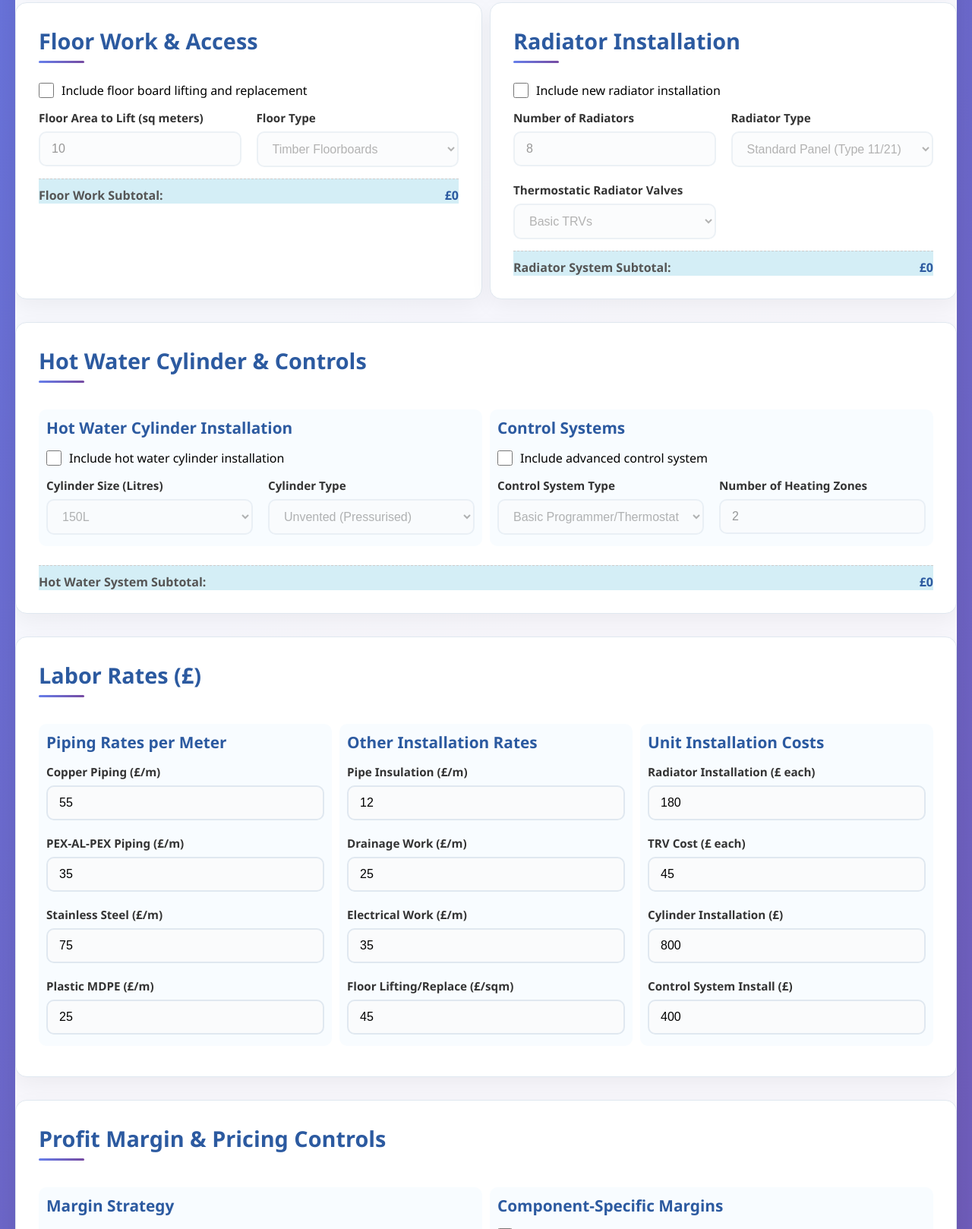
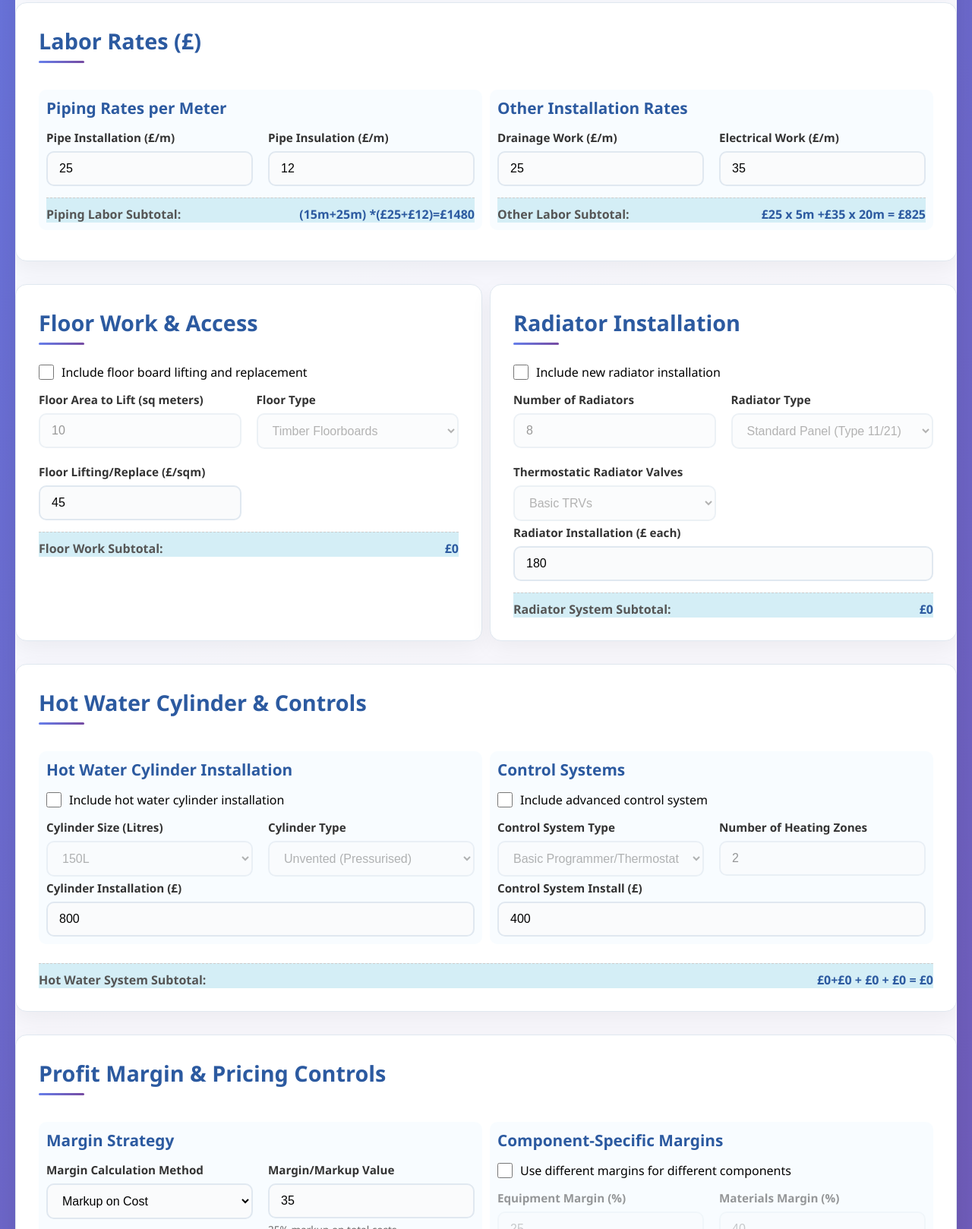
Before and after one commit to Luke-11/heatpump, a plain HTML site: page index.html in a window 1280 px wide. Shown: the part 1367-2985 px from the top of the page at 76% size. Drawn offline with Linux system fonts and the light colour scheme.

Commit message:
update subtotals calculations

```diff
--- a/calculation.js
+++ b/calculation.js
@@ -2,6 +2,7 @@
 import {
   getMaterialRate,
   getRadiatorCost,
+  getValveCost,
   getCylinderCost,
   getControlSystemCost,
   getCondensateDrainCost,
@@ -106,7 +107,7 @@ document.addEventListener("DOMContentLoaded", () => {
     const radiatorInstallCost = parseFloat(
       document.getElementById("radiatorInstallCost").value
     );
-    const trvCost = parseFloat(document.getElementById("trvCost").value);
+    // const trvCost = parseFloat(document.getElementById("trvCost").value);
     const cylinderInstallCost = parseFloat(
       document.getElementById("cylinderInstallCost").value
     );
@@ -146,10 +147,11 @@ document.addEventListener("DOMContentLoaded", () => {
     if (includeRadiators) {
       radiatorCosts = numRadiators * getRadiatorCost(radiatorType);
       radiatorInstallCosts = numRadiators * radiatorInstallCost;
-      if (trvInstall !== "none") {
-        const trvPrice = trvInstall === "smart" ? trvCost * 2 : trvCost;
-        trvCosts = numRadiators * trvPrice;
-      }
+      trvCosts = numRadiators * getValveCost(trvInstall);
+      // if (trvInstall !== "none") {
+      //   const trvPrice = trvInstall === "smart" ? trvCost * 2 : trvCost;
+      //   trvCosts = numRadiators * trvPrice;
+      // }
     }
 
     // ===== HOT WATER CYLINDER COSTS =====
@@ -624,16 +626,17 @@ document.addEventListener("DOMContentLoaded", () => {
         const trvInstall = document.getElementById("trvInstall").value;
         const radiatorInstallCost =
           parseFloat(document.getElementById("radiatorInstallCost").value) || 0;
-        const trvCost =
-          parseFloat(document.getElementById("trvCost").value) || 0;
+        // const trvCost =
+        //   parseFloat(document.getElementById("trvCost").value) || 0;
 
         const radiatorUnitCost = getRadiatorCost(radiatorType);
         const radiatorCosts = numRadiators * radiatorUnitCost;
         const radiatorInstallCosts = numRadiators * radiatorInstallCost;
-        const trvCosts =
-          trvInstall !== "none"
-            ? numRadiators * (trvInstall === "smart" ? trvCost * 2 : trvCost)
-            : 0;
+        const trvCost = getValveCost(trvInstall);
+        const trvCosts = numRadiators * trvCost;
+        // trvInstall !== "none"
+        //   ? numRadiators * (trvInstall === "smart" ? trvCost * 2 : trvCost)
+        //   : 0;
 
         radiatorTotal = radiatorCosts + radiatorInstallCosts + trvCosts;
 
@@ -650,14 +653,15 @@ document.addEventListener("DOMContentLoaded", () => {
         "includeAdvancedControls"
       ).checked;
       let hotWaterTotal = 0;
-
+      let cylinderCost = 0;
+      let cylinderInstallCost = 0;
       // Calculate hot water costs
       if (includeHotWater) {
         const cylinderSize = document.getElementById("cylinderSize").value;
         const cylinderType = document.getElementById("cylinderType").value;
-        const cylinderInstallCost =
+        cylinderInstallCost =
           parseFloat(document.getElementById("cylinderInstallCost").value) || 0;
-        const cylinderCost = getCylinderCost(cylinderSize, cylinderType);
+        cylinderCost = getCylinderCost(cylinderSize, cylinderType);
         hotWaterTotal = cylinderCost + cylinderInstallCost;
       }
 
@@ -680,8 +684,29 @@ document.addEventListener("DOMContentLoaded", () => {
 
       document.getElementById(
         "hotWaterTotal"
-      ).textContent = `£${hotWaterTotal.toLocaleString()}`;
+      ).textContent = `£${cylinderCost}+£${cylinderInstallCost} + £${controlSystemCost} + £${controlSystemInstallCost} = £${hotWaterTotal.toLocaleString()}`;
       console.log("hotWaterTotal", hotWaterTotal);
+      // Piping Labor Total
+      const pipingLaborRate =
+        parseFloat(document.getElementById("pipeLaborRate").value) || 0;
+      const insulationLabor =
+        parseFloat(document.getElementById("insulationRate").value) || 0;
+      const pipingLaborTotal =
+        (primaryPiping + secondaryPiping) * (pipingLaborRate + insulationLabor);
+      document.getElementById(
+        "pipingLabor"
+      ).textContent = `(${primaryPiping}m+${secondaryPiping}m) *(£${pipingLaborRate}+£${insulationLabor})=£${pipingLaborTotal}`;
+      // OtherLabor Total
+      const electricalLaborRate =
+        document.getElementById("electricalRate").value || 0;
+      const drainageLaborRate =
+        document.getElementById("drainageRate").value || 0;
+      const otherLaborTotal =
+        electricalLaborRate * electricalCabling +
+        drainageLaborRate * condensateDrain;
+      document.getElementById(
+        "otherLabor"
+      ).textContent = `£${drainageLaborRate} x ${condensateDrain}m +£${electricalLaborRate} x ${electricalCabling}m  = £${otherLaborTotal.toLocaleString()}`;
     } catch (error) {
       console.error("Error in updateSubsectionTotals:", error);
     }
--- a/index.html
+++ b/index.html
@@ -230,9 +230,7 @@
             <!-- Secondary Circuit subtotal -->
             <div class="subsection-total">
               <span>Secondary Circuit Subtotal:</span>
-                <span id="secondaryCircuitTotal" class="subtotal-value"
-                  >£0</span
-                >
+              <span id="secondaryCircuitTotal" class="subtotal-value">£0</span>
             </div>
           </div>
 
@@ -278,6 +276,203 @@
           </div>
         </div>
       </div>
+
+     <!-- ========================================
+                 MATERIAL & LABOR RATES
+                 Customize these rates based on your costs
+                 ======================================== -->
+      <div class="section">
+        <h2 class="section-title">Labor Rates (£)</h2>
+        <div class="section-grid">
+          <!-- Piping Rates -->
+          <div class="subsection">
+            <h3>Piping Rates per Meter</h3>
+            <div class="form-grid-2">
+              <div class="form-group">
+                <label for="pipeLaborRate">Pipe Installation (£/m)</label>
+                <input
+                  type="number"
+                  id="pipeLaborRate"
+                  value="25"
+                  min="20"
+                  max="200"
+                  step="1"
+                />
+              </div>
+              <div class="form-group">
+                <label for="insulationRate">Pipe Insulation (£/m)</label>
+                <input
+                  type="number"
+                  id="insulationRate"
+                  value="12"
+                  min="5"
+                  max="50"
+                  step="1"
+                />
+              </div>
+              <!-- <div class="form-group">
+                    <label for="copperRate">Copper Piping (£/m)</label>
+                    <input
+                      type="number"
+                      id="copperRate"
+                      value="55"
+                      min="20"
+                      max="200"
+                      step="1"
+                    />
+                  </div> -->
+              <!-- <div class="form-group">
+                    <label for="pexRate">PEX-AL-PEX Piping (£/m)</label>
+                    <input
+                      type="number"
+                      id="pexRate"
+                      value="35"
+                      min="15"
+                      max="150"
+                      step="1"
+                    />
+                  </div>
+                  <div class="form-group">
+                    <label for="stainlessRate">Stainless Steel (£/m)</label>
+                    <input
+                      type="number"
+                      id="stainlessRate"
+                      value="75"
+                      min="30"
+                      max="300"
+                      step="1"
+                    />
+                  </div>
+                  <div class="form-group">
+                    <label for="plasticRate">Plastic MDPE (£/m)</label>
+                    <input
+                      type="number"
+                      id="plasticRate"
+                      value="25"
+                      min="10"
+                      max="100"
+                      step="1"
+                    />
+                  </div> -->
+            </div>
+            <div class="subsection-total">
+              <span>Piping Labor Subtotal:</span>
+              <span id="pipingLabor" class="subtotal-value">£0</span>
+            </div>
+          </div>
+
+          <!-- Other Installation Rates -->
+          <div class="subsection">
+            <h3>Other Installation Rates</h3>
+            <div class="form-grid-2">
+              <!-- <div class="form-group">
+                    <label for="insulationRate">Pipe Insulation (£/m)</label>
+                    <input
+                      type="number"
+                      id="insulationRate"
+                      value="12"
+                      min="5"
+                      max="50"
+                      step="1"
+                    />
+                  </div> -->
+              <div class="form-group">
+                <label for="drainageRate">Drainage Work (£/m)</label>
+                <input
+                  type="number"
+                  id="drainageRate"
+                  value="25"
+                  min="10"
+                  max="100"
+                  step="1"
+                />
+              </div>
+              <div class="form-group">
+                <label for="electricalRate">Electrical Work (£/m)</label>
+                <input
+                  type="number"
+                  id="electricalRate"
+                  value="35"
+                  min="15"
+                  max="150"
+                  step="1"
+                />
+              </div>
+              <!-- <div class="form-group">
+                <label for="floorLiftRate">Floor Lifting/Replace (£/sqm)</label>
+                <input
+                  type="number"
+                  id="floorLiftRate"
+                  value="45"
+                  min="20"
+                  max="150"
+                  step="1"
+                />
+              </div> -->
+            </div>
+            <div class="subsection-total">
+              <span>Other Labor Subtotal:</span>
+              <span id="otherLabor" class="subtotal-value">£0</span>
+            </div>
+          </div>
+
+          <!-- Unit Installation Costs -->
+          <!-- <div class="subsection">
+            <h3>Unit Installation Costs</h3>
+            <div class="form-grid-2"> -->
+              <!-- <div class="form-group">
+                    <label for="radiatorInstallCost">Radiator Installation (£ each)</label>
+                    <input
+                      type="number"
+                      id="radiatorInstallCost"
+                      value="180"
+                      min="50"
+                      max="500"
+                      step="10"
+                    />
+                  </div> -->
+              <!-- <div class="form-group">
+                    <label for="trvCost">TRV Cost (£ each)</label>
+                    <input
+                      type="number"
+                      id="trvCost"
+                      value="45"
+                      min="15"
+                      max="200"
+                      step="5"
+                    />
+                  </div> -->
+              <!-- <div class="form-group">
+                    <label for="cylinderInstallCost"
+                      >Cylinder Installation (£)</label
+                    >
+                    <input
+                      type="number"
+                      id="cylinderInstallCost"
+                      value="800"
+                      min="300"
+                      max="2000"
+                      step="50"
+                    />
+                  </div> -->
+              <!-- <div class="form-group">
+                    <label for="controlInstallCost"
+                      >Control System Install (£)</label
+                    >
+                    <input
+                      type="number"
+                      id="controlInstallCost"
+                      value="400"
+                      min="150"
+                      max="1500"
+                      step="50"
+                    />
+                  </div> -->
+              <!-- </div>
+              </div> -->
+            </div>
+          </div>
+
       <div class="section-grid">
         <!-- ========================================
                  FLOOR WORK & ACCESS
@@ -312,6 +507,17 @@
                 <option value="engineered">Engineered Wood</option>
                 <option value="laminate">Laminate</option>
               </select>
+            </div>
+            <div class="form-group">
+                <label for="floorLiftRate">Floor Lifting/Replace (£/sqm)</label>
+                <input
+                  type="number"
+                  id="floorLiftRate"
+                  value="45"
+                  min="20"
+                  max="150"
+                  step="1"
+                />
               </div>
           </div>
 
@@ -362,7 +568,19 @@
               </select>
             </div>
           </div>
-
+          <div class="form-group">
+            <label for="radiatorInstallCost"
+              >Radiator Installation (£ each)</label
+            >
+            <input
+              type="number"
+              id="radiatorInstallCost"
+              value="180"
+              min="50"
+              max="500"
+              step="10"
+            />
+          </div>
           <div class="subsection-total">
             <span>Radiator System Subtotal:</span>
             <span id="radiatorTotal" class="subtotal-value">£0</span>
@@ -404,6 +622,17 @@
                 </select>
               </div>
             </div>
+            <div class="form-group">
+              <label for="cylinderInstallCost">Cylinder Installation (£)</label>
+              <input
+                type="number"
+                id="cylinderInstallCost"
+                value="800"
+                min="300"
+                max="2000"
+                step="50"
+              />
+            </div>
           </div>
           <!-- Control Systems -->
           <div class="subsection">
@@ -436,170 +665,8 @@
                 />
               </div>
             </div>
-              </div>
-            </div>
-            <div class="subsection-total">
-              <span>Hot Water System Subtotal:</span>
-              <span id="hotWaterTotal" class="subtotal-value">£0</span>
-            </div>
-          </div>
-
-          <!-- ========================================
-                 MATERIAL & LABOR RATES
-                 Customize these rates based on your costs
-                 ======================================== -->
-          <div class="section">
-            <h2 class="section-title">Labor Rates (£)</h2>
-            <div class="section-grid">
-              <!-- Piping Rates -->
-              <div class="subsection">
-                <h3>Piping Rates per Meter</h3>
-                <div class="form-grid-2">
             <div class="form-group">
-                    <label for="copperRate">Copper Piping (£/m)</label>
-                    <input
-                      type="number"
-                      id="copperRate"
-                      value="55"
-                      min="20"
-                      max="200"
-                      step="1"
-                    />
-                  </div>
-                  <div class="form-group">
-                    <label for="pexRate">PEX-AL-PEX Piping (£/m)</label>
-                    <input
-                      type="number"
-                      id="pexRate"
-                      value="35"
-                      min="15"
-                      max="150"
-                      step="1"
-                    />
-                  </div>
-                  <div class="form-group">
-                    <label for="stainlessRate">Stainless Steel (£/m)</label>
-                    <input
-                      type="number"
-                      id="stainlessRate"
-                      value="75"
-                      min="30"
-                      max="300"
-                      step="1"
-                    />
-                  </div>
-                  <div class="form-group">
-                    <label for="plasticRate">Plastic MDPE (£/m)</label>
-                    <input
-                      type="number"
-                      id="plasticRate"
-                      value="25"
-                      min="10"
-                      max="100"
-                      step="1"
-                    />
-                  </div>
-                </div>
-              </div>
-
-              <!-- Other Installation Rates -->
-              <div class="subsection">
-                <h3>Other Installation Rates</h3>
-                <div class="form-grid-2">
-                  <div class="form-group">
-                    <label for="insulationRate">Pipe Insulation (£/m)</label>
-                    <input
-                      type="number"
-                      id="insulationRate"
-                      value="12"
-                      min="5"
-                      max="50"
-                      step="1"
-                    />
-                  </div>
-                  <div class="form-group">
-                    <label for="drainageRate">Drainage Work (£/m)</label>
-                    <input
-                      type="number"
-                      id="drainageRate"
-                      value="25"
-                      min="10"
-                      max="100"
-                      step="1"
-                    />
-                  </div>
-                  <div class="form-group">
-                    <label for="electricalRate">Electrical Work (£/m)</label>
-                    <input
-                      type="number"
-                      id="electricalRate"
-                      value="35"
-                      min="15"
-                      max="150"
-                      step="1"
-                    />
-                  </div>
-                  <div class="form-group">
-                    <label for="floorLiftRate"
-                      >Floor Lifting/Replace (£/sqm)</label
-                    >
-                    <input
-                      type="number"
-                      id="floorLiftRate"
-                      value="45"
-                      min="20"
-                      max="150"
-                      step="1"
-                    />
-                  </div>
-                </div>
-              </div>
-
-              <!-- Unit Installation Costs -->
-              <div class="subsection">
-                <h3>Unit Installation Costs</h3>
-                <div class="form-grid-2">
-                  <div class="form-group">
-                    <label for="radiatorInstallCost"
-                      >Radiator Installation (£ each)</label
-                    >
-                    <input
-                      type="number"
-                      id="radiatorInstallCost"
-                      value="180"
-                      min="50"
-                      max="500"
-                      step="10"
-                    />
-                  </div>
-                  <div class="form-group">
-                    <label for="trvCost">TRV Cost (£ each)</label>
-                    <input
-                      type="number"
-                      id="trvCost"
-                      value="45"
-                      min="15"
-                      max="200"
-                      step="5"
-                    />
-                  </div>
-                  <div class="form-group">
-                    <label for="cylinderInstallCost"
-                      >Cylinder Installation (£)</label
-                    >
-                    <input
-                      type="number"
-                      id="cylinderInstallCost"
-                      value="800"
-                      min="300"
-                      max="2000"
-                      step="50"
-                    />
-                  </div>
-                  <div class="form-group">
-                    <label for="controlInstallCost"
-                      >Control System Install (£)</label
-                    >
+              <label for="controlInstallCost">Control System Install (£)</label>
               <input
                 type="number"
                 id="controlInstallCost"
@@ -611,9 +678,11 @@
             </div>
           </div>
         </div>
+        <div class="subsection-total">
+          <span>Hot Water System Subtotal:</span>
+          <span id="hotWaterTotal" class="subtotal-value">£0</span>
         </div>
       </div>
-
 
           <!-- ========================================
                  PROFIT MARGIN & PRICING CONTROLS
```
Also changed, not shown: lib/materials.js. Lines whose indentation alone changed are shown as unchanged.
